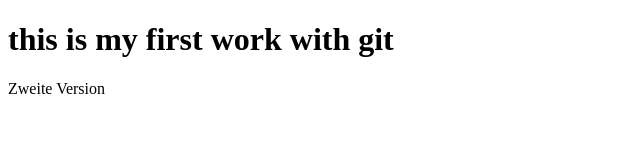
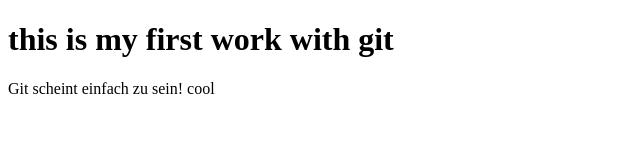
Before and after one commit to Alraid/myFirstAngularGitTest, a plain HTML site: page index.html in a window 1280 px wide. Shown: the whole page, without its empty margins (0-640 px from the left). Drawn offline with Linux system fonts and the light colour scheme.

Commit message:
Version 3

```diff
--- a/index.html
+++ b/index.html
@@ -6,7 +6,7 @@
 <body>
 	<h1>this is my first work with git</h1>
 
-	<p>Zweite Version</p>
+	<p>Git scheint einfach zu sein! cool</p>
 
 </body>
 </html>
```
